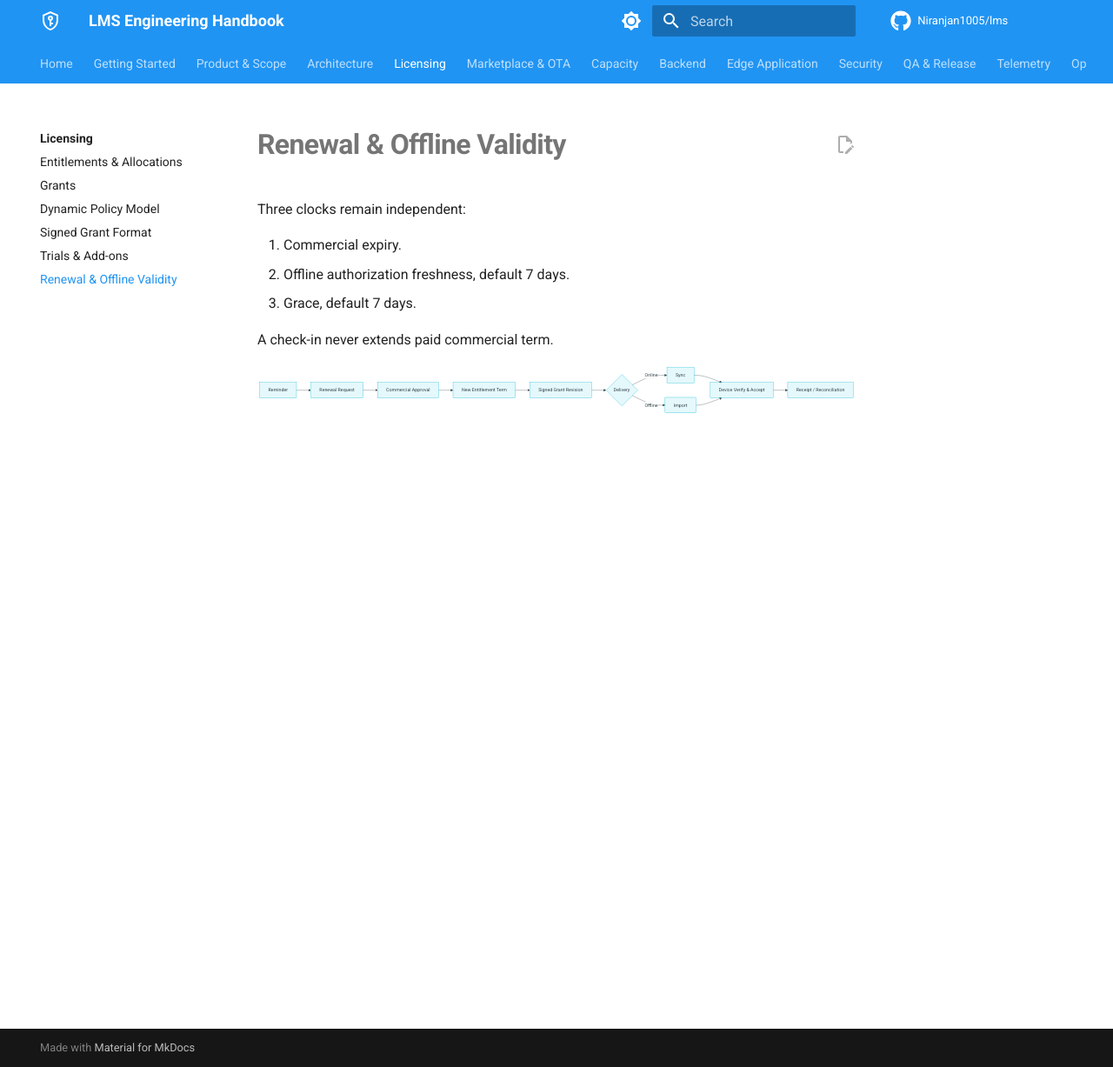
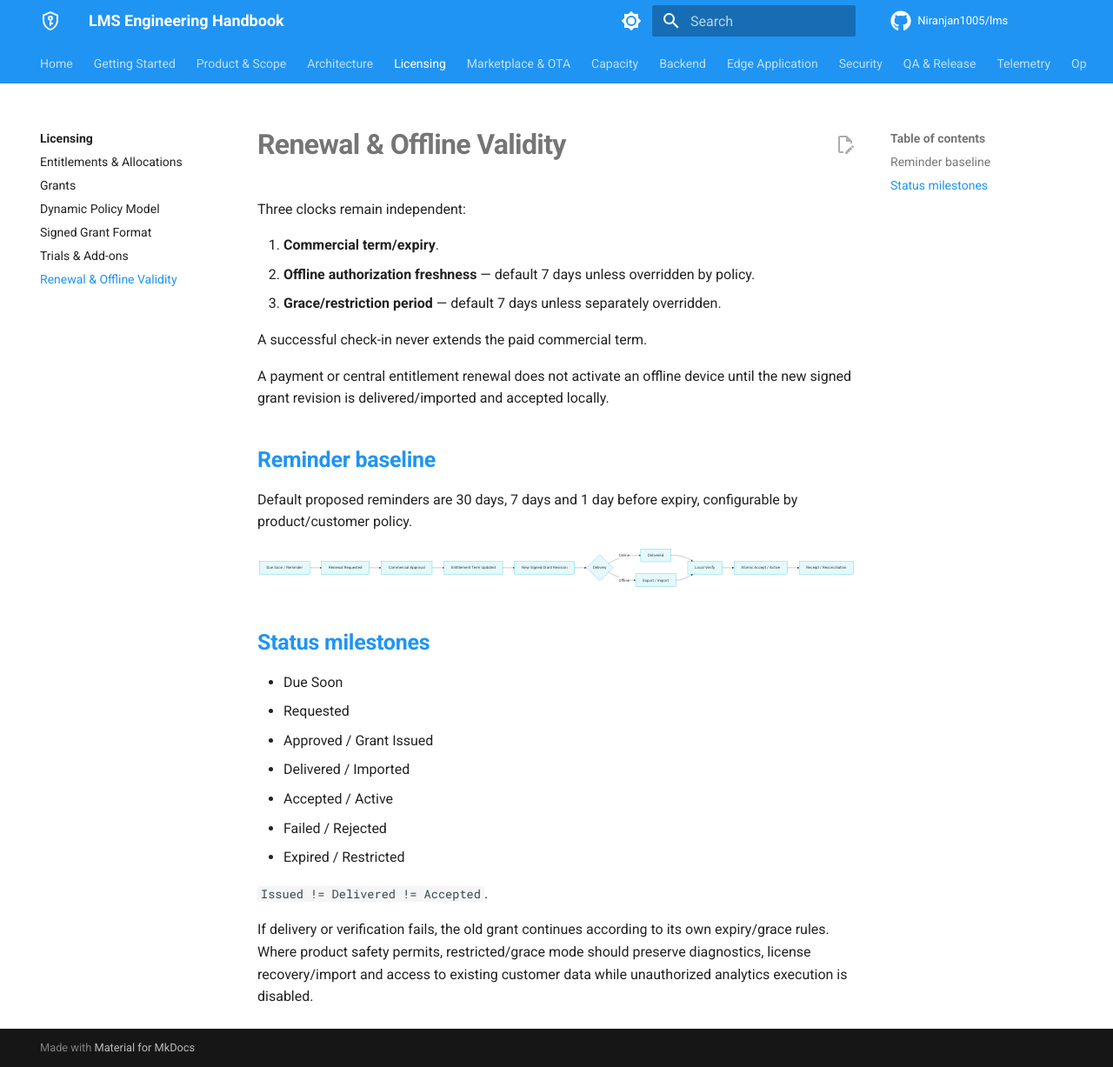
Before and after one commit to Niranjan1005/lms, an MkDocs documentation site: the page built from docs/licensing/renewal.md, in a window 1280 px wide and 1227 px high. Shown: the whole window at 87% size. Built offline with MkDocs 1.6.1 and Material for MkDocs 9.7.7, drawn with Linux system fonts in a browser that asks for light colours; comment, search, counter and statistics services are not loaded.

Commit message:
docs: complete renewal lifecycle semantics

```diff
--- a/docs/licensing/renewal.md
+++ b/docs/licensing/renewal.md
@@ -2,22 +2,43 @@
 
 Three clocks remain independent:
 
-1. Commercial expiry.
-2. Offline authorization freshness, default 7 days.
-3. Grace, default 7 days.
+1. **Commercial term/expiry**.
+2. **Offline authorization freshness** — default 7 days unless overridden by policy.
+3. **Grace/restriction period** — default 7 days unless separately overridden.
 
-A check-in never extends paid commercial term.
+A successful check-in never extends the paid commercial term.
+
+A payment or central entitlement renewal does not activate an offline device until the new signed grant revision is delivered/imported and accepted locally.
+
+## Reminder baseline
+
+Default proposed reminders are 30 days, 7 days and 1 day before expiry, configurable by product/customer policy.
 
 ~~~mermaid
 flowchart LR
-    A[Reminder] --> B[Renewal Request]
+    A[Due Soon / Reminder] --> B[Renewal Requested]
     B --> C[Commercial Approval]
-    C --> D[New Entitlement Term]
-    D --> E[Signed Grant Revision]
+    C --> D[Entitlement Term Updated]
+    D --> E[New Signed Grant Revision]
     E --> F{Delivery}
-    F -->|Online| G[Sync]
-    F -->|Offline| H[Import]
-    G --> I[Device Verify & Accept]
+    F -->|Online| G[Delivered]
+    F -->|Offline| H[Export / Import]
+    G --> I[Local Verify]
     H --> I
-    I --> J[Receipt / Reconciliation]
+    I --> J[Atomic Accept / Active]
+    J --> K[Receipt / Reconciliation]
 ~~~
+
+## Status milestones
+
+- Due Soon
+- Requested
+- Approved / Grant Issued
+- Delivered / Imported
+- Accepted / Active
+- Failed / Rejected
+- Expired / Restricted
+
+`Issued != Delivered != Accepted`.
+
+If delivery or verification fails, the old grant continues according to its own expiry/grace rules. Where product safety permits, restricted/grace mode should preserve diagnostics, license recovery/import and access to existing customer data while unauthorized analytics execution is disabled.
```
